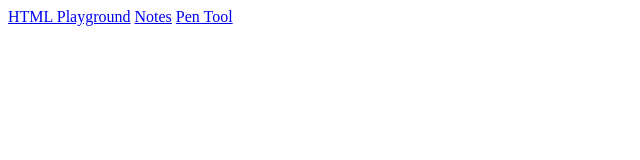
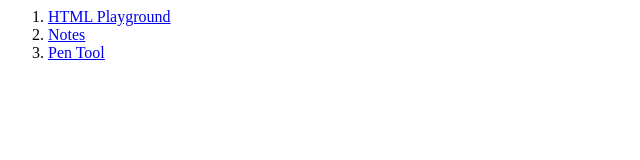
Before and after one commit to anilgr/hub, a plain HTML site: page index.html in a window 1280 px wide. Shown: the whole page, without its empty margins (0-640 px from the left). Drawn offline with Linux system fonts and the light colour scheme.

Commit message:
Update index.html
Refactoring.

```diff
--- a/index.html
+++ b/index.html
@@ -1,3 +1,7 @@
-<a href="https://anilgr.github.io/html-playground/">HTML Playground</a>
-<a href="https://anilgr.github.io/notes/">Notes</a>
-<a href="https://anilgr.github.io/pen-tool/">Pen Tool</a>
+<div>
+  <ol>
+    <li><a href="https://anilgr.github.io/html-playground/">HTML Playground</a></li>
+    <li><a href="https://anilgr.github.io/notes/">Notes</a></li>
+    <li><a href="https://anilgr.github.io/pen-tool/">Pen Tool</a></li>
+  </ol>
+</div>
```
